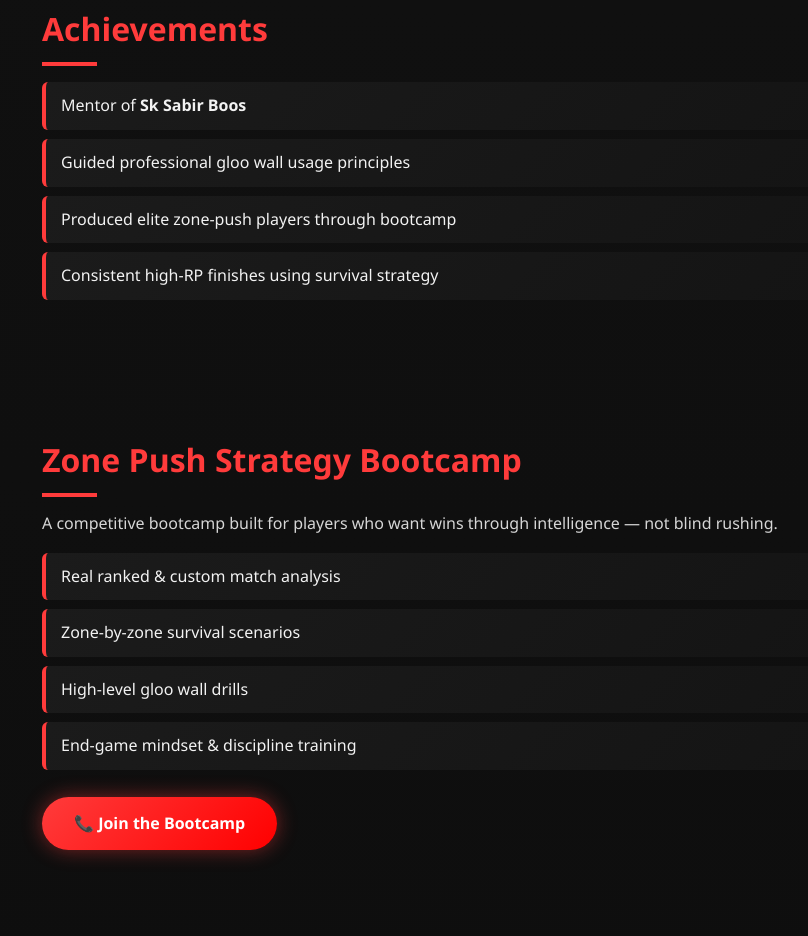
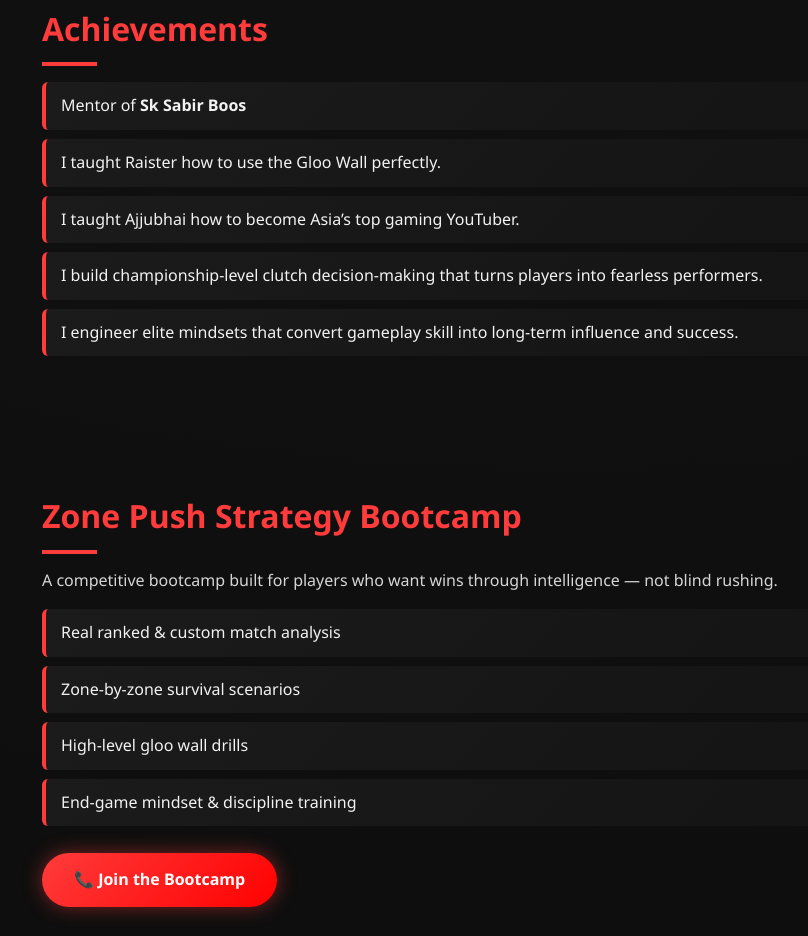
Before and after one commit to AidenNouman/Napolean-FF, a plain HTML site: page index.html in a window 1280 px wide. Shown: the part 2082-3018 px from the top of the page, without its empty margins (68-876 px from the left). Drawn offline with Linux system fonts and the light colour scheme.

Commit message:
Update index.html

```diff
--- a/index.html
+++ b/index.html
@@ -79,10 +79,11 @@
   <section id="achievements" class="reveal">
     <h2>Achievements</h2>
     <ul>
-      <li>Mentor of <strong>Sk Sabir Boos</strong></li>
-      <li>Guided professional gloo wall usage principles</li>
-      <li>Produced elite zone-push players through bootcamp</li>
-      <li>Consistent high-RP finishes using survival strategy</li>
+<li>Mentor of <strong>Sk Sabir Boos</strong></li>
+<li>I taught Raister how to use the Gloo Wall perfectly.</li>
+<li>I taught Ajjubhai how to become Asia’s top gaming YouTuber.</li>
+<li>I build championship-level clutch decision-making that turns players into fearless performers.</li>
+<li>I engineer elite mindsets that convert gameplay skill into long-term influence and success.</li>
     </ul>
   </section>
 
```
